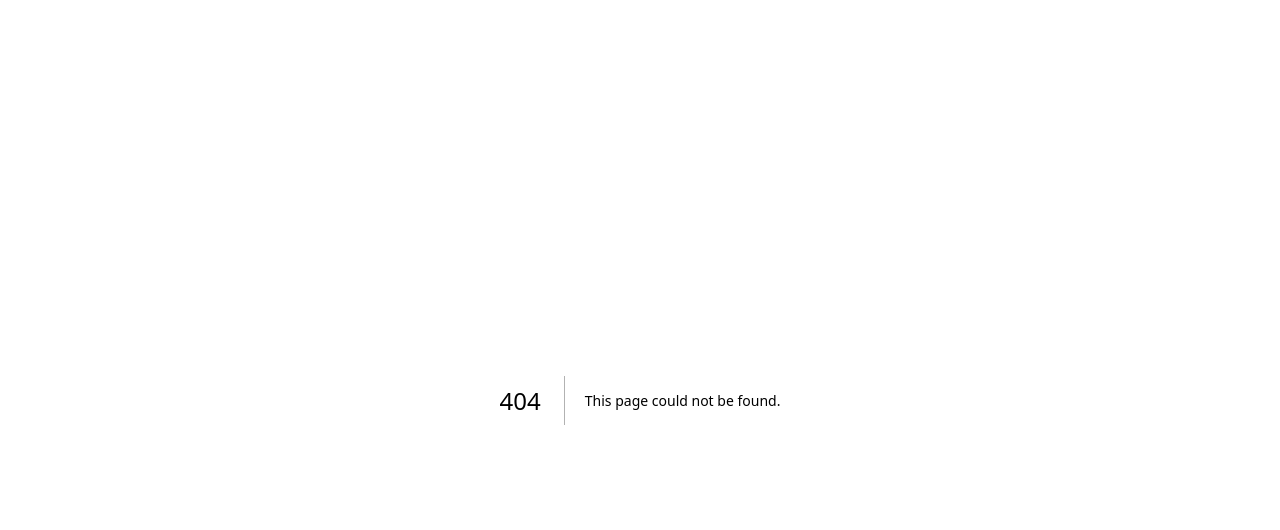
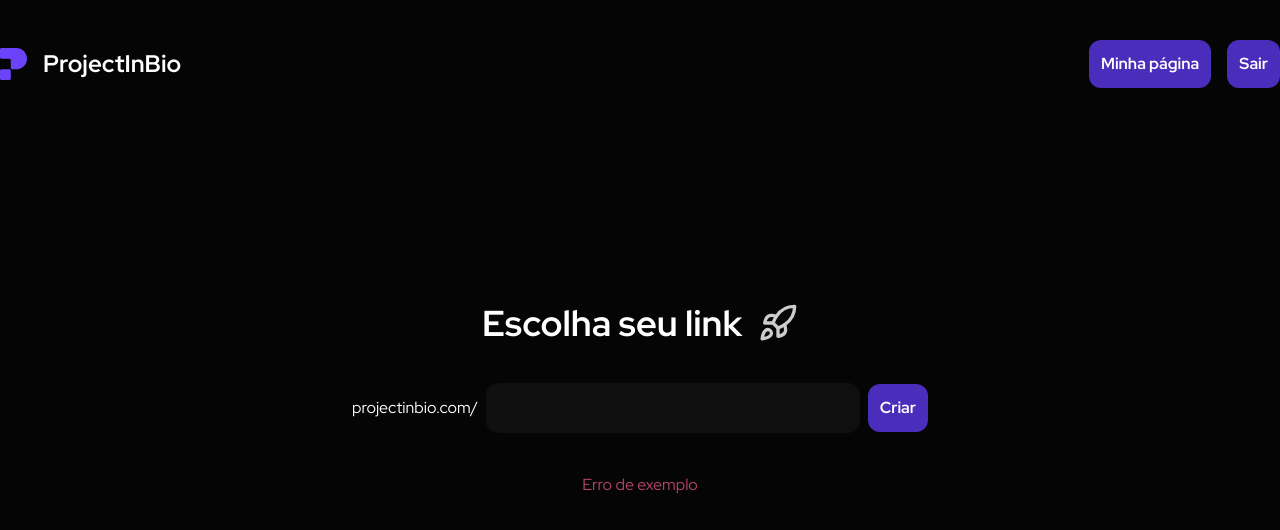
Before and after one commit to ilorenco/project-in-bio, a Next.js app: page /create in a window 1280 px wide. Before the commit this address had no page. Shown: the top 530 px of the page. Built offline with nearby package versions, Linux system fonts and the light colour scheme.

Commit message:
feat: criar o componente de create-link

```diff
--- /dev/null
+++ b/app/(pages)/create/page.tsx
@@ -0,0 +1,32 @@
+import { Header } from "@/components/landing-page/header";
+import { Rocket } from "lucide-react";
+import { TextInput } from "@/components/ui/text-input";
+import { Button } from "@/components/ui/button";
+
+export default function Create() {
+    return (
+        <>
+            <Header />
+            <div className="h-screen flex flex-col gap-10 items-center justify-center max-w-xl mx-auto">
+                <div className="flex items-center gap-4">
+                    <h1 className="text-4xl font-bold text-white">
+                        Escolha seu link
+                    </h1>
+                    <Rocket className="size-10" />
+                </div>
+
+                <form className="w-full flex items-center gap-2" action="
+                ">
+                    <span className="text-white">projectinbio.com/</span>
+                    <TextInput />
+                    <Button className="[126px]">Criar</Button>
+                </form>
+                <div className="">
+                    <span className="text-accent-pink">
+                        Erro de exemplo
+                    </span>
+                </div>
+            </div>
+        </>
+    )
+}
--- /dev/null
+++ b/app/(pages)/page.tsx
@@ -0,0 +1,17 @@
+import { Hero } from "../components/landing-page/hero";
+import { Header } from "../components/landing-page/header";
+import { VideoExplanation } from "../components/landing-page/video-explanation";
+import { Pricing } from "../components/landing-page/pricing";
+import { Faq } from "../components/landing-page/faq";
+
+export default function Home() {
+    return (
+        <div className="max-w-7xl mx-auto">
+            <Header />
+            <Hero />
+            <VideoExplanation />
+            <Pricing />
+            <Faq />
+        </div>
+    )
+}
--- a/app/page.tsx
+++ /dev/null
@@ -1,17 +0,0 @@
-import { Hero } from "./components/landing-page/hero";
-import { Header } from "./components/landing-page/header";
-import { VideoExplanation } from "./components/landing-page/video-explanation";
-import { Pricing } from "./components/landing-page/pricing";
-import { Faq } from "./components/landing-page/faq";
-
-export default function Home() {
-    return (
-        <div className="max-w-7xl mx-auto">
-            <Header />
-            <Hero />
-            <VideoExplanation />
-            <Pricing />
-            <Faq />
-        </div>
-    )
-}
```
Also changed, not shown: app/(pages)/globals.css (renamed from app/globals.css), app/(pages)/layout.tsx (renamed from app/layout.tsx).
